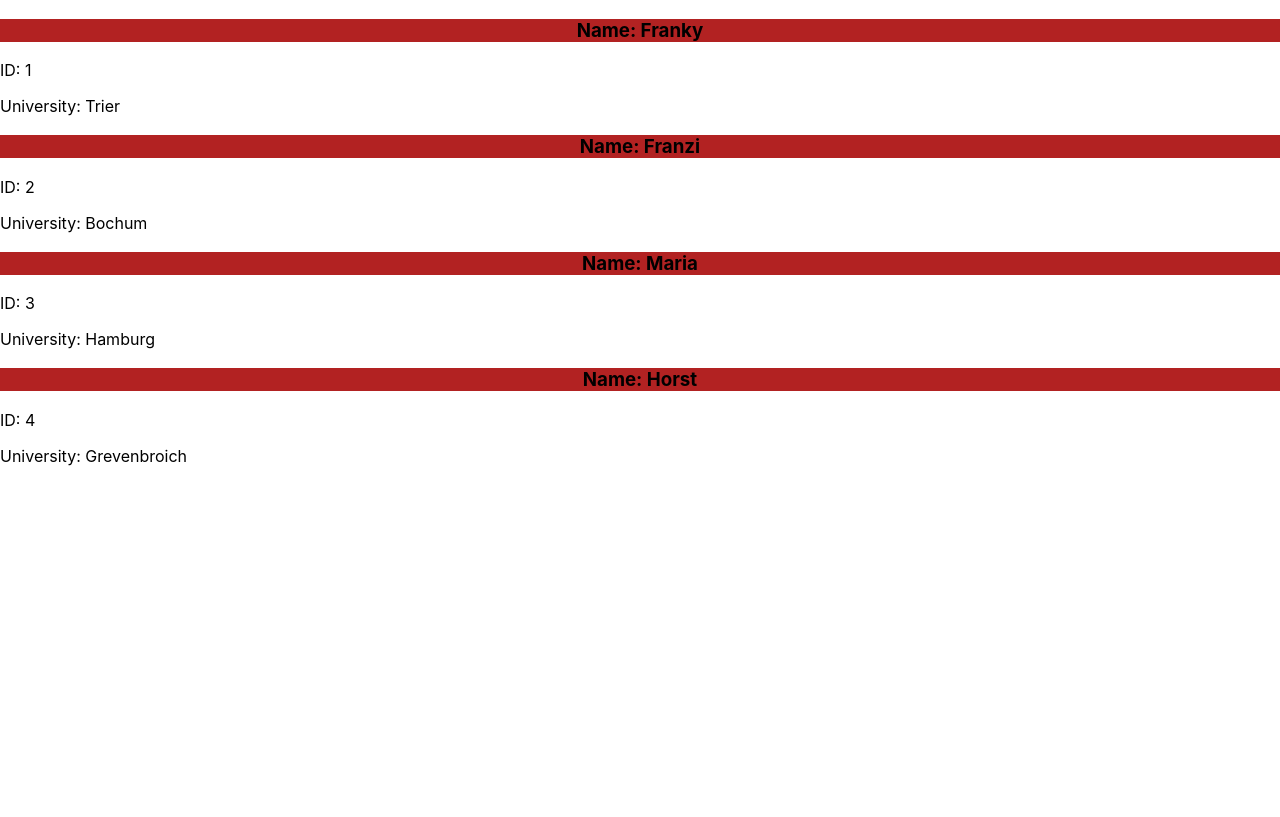
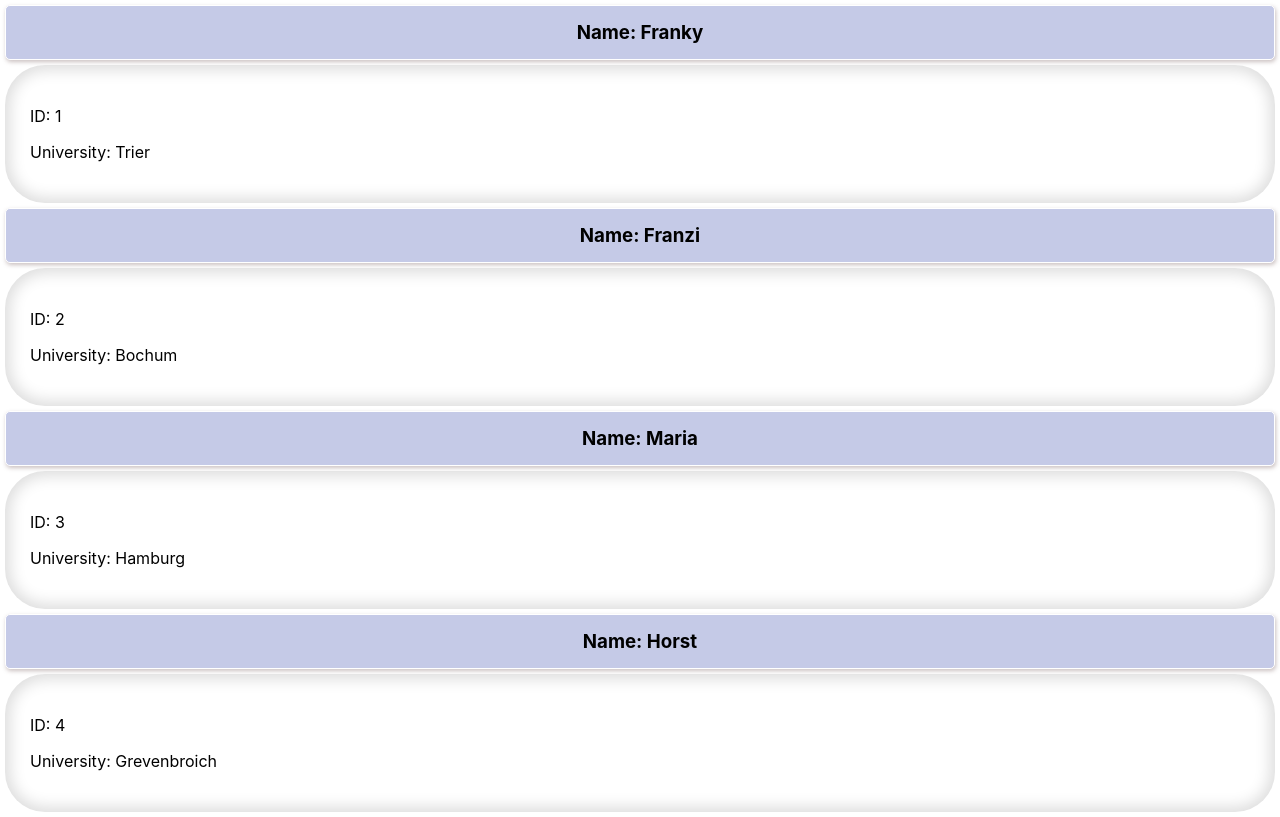
Before and after one commit to Roman-devs/react-start, a React (Create React App) app: page / in a window 1280 px wide. Built offline with nearby package versions, Linux system fonts and the light colour scheme.

Commit message:
Added some CSS for the blog entries

```diff
--- a/src/App.css
+++ b/src/App.css
@@ -37,7 +37,26 @@
   }
 }
 
-.test {
-  background-color: firebrick;
+.name {
+  margin: 5px 5px;
+  padding: 15px;
   text-align: center;
+  background: #c5cae7;
+  border: 1px solid #FFF;
+  border-radius: 5px;
+  -moz-border-radius: 5px;
+  -webkit-border-radius: 5px;
+  box-shadow: 1px 2px 4px rgba(124, 99, 99, 0.4);
 }
+
+.entry {
+  margin: 5px 5px;
+  padding: 25px;
+  -moz-box-shadow: inset 0 0 15px 5px #DDD;
+  -webkit-box-shadow: inset 0 0 15px 5px #DDDDE5;
+  box-shadow: inset 0 0 15px 5px #DDD;
+  border-radius: 40px;
+  -moz-border-radius: 40px;
+  -webkit-border-radius: 40px;
+
+}
--- a/src/BlogEntry.js
+++ b/src/BlogEntry.js
@@ -1,3 +1,3 @@
 export default function BlogEntry({id, name, university}){
-    return(<article> <h3 class={"test"}> {name} </h3> <p> {id} </p> <p> {university} </p></article>)
+    return(<article> <h3 class={"name"}> {name} </h3> <div class={"entry"}><p> {id} </p> <p> {university} </p></div></article>)
 }
```
